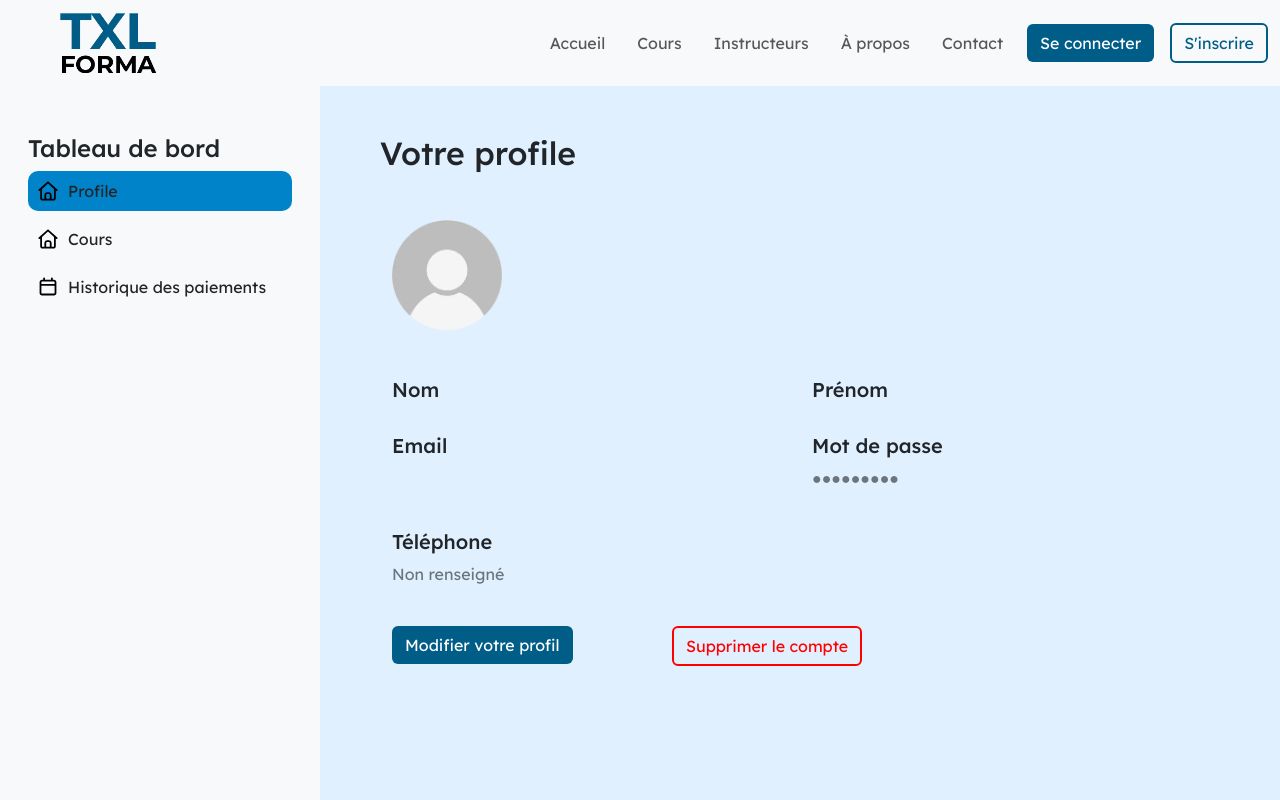
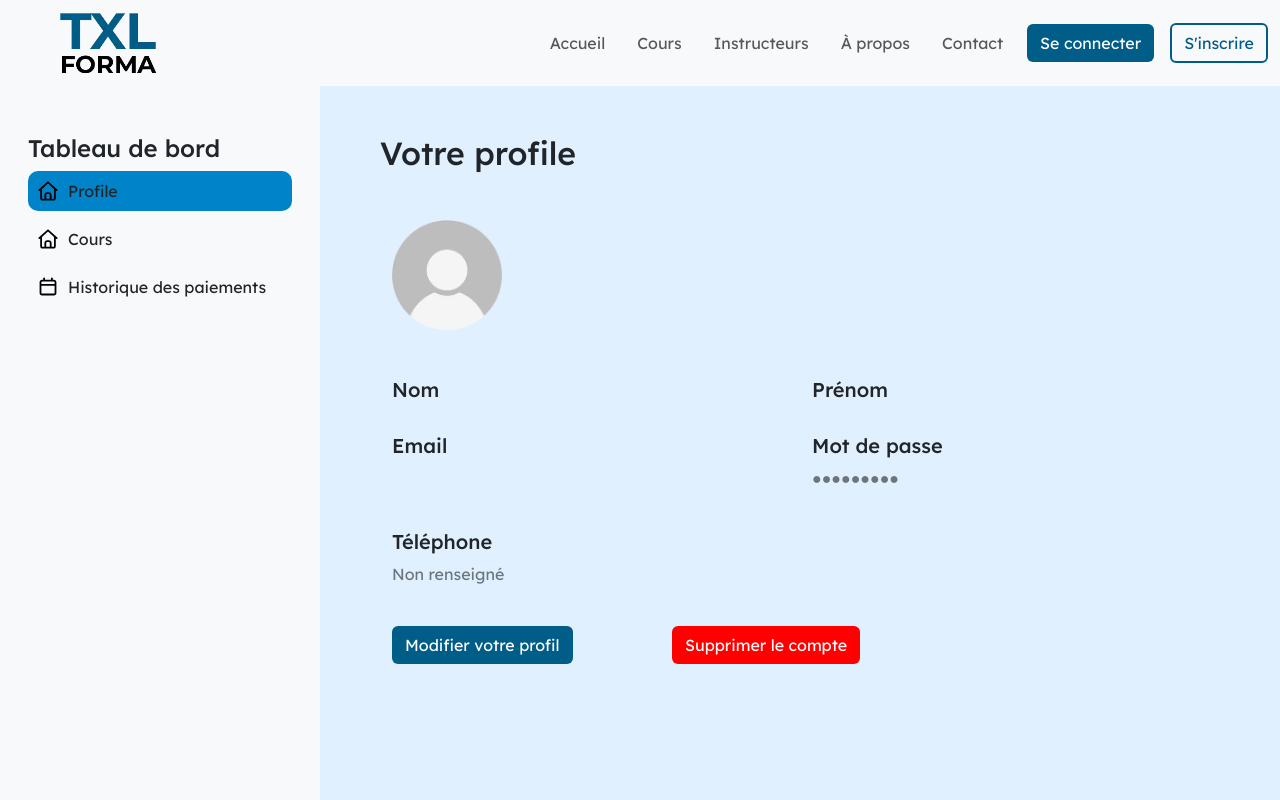
Before and after one commit to MatteoBaldinetti/SAE-501_Synapse, a React (Vite) app: page /dashboard in a window 1280 px wide. Shown: the top 800 px of the page. Built offline with nearby package versions, Linux system fonts and the light colour scheme.

Commit message:
Add delete account to dashboard

```diff
--- a/src/components/ProfileComponents.jsx
+++ b/src/components/ProfileComponents.jsx
@@ -4,7 +4,7 @@ import { useAuth } from "../contexts/AuthContext";
 import profilePicture from '../assets/images/profile_picture.webp';
 import ConfirmationDeleteModal from './ConfirmationDeleteModal';
 
-function ProfileComponents({ userId, userEmail, userFirstname, userLastname, userPhone }) {
+function ProfileComponents({ userId, userEmail, userFirstname, userLastname, userPhone, logout}) {
 
     const { updateContext } = useAuth();
 
@@ -52,12 +52,11 @@ function ProfileComponents({ userId, userEmail, userFirstname, userLastname, use
     }
 
     const handleDeleteProfile = async () => {
-        console.log(`${API_URL}/users/${userId}`)
         const res = await fetch(`${API_URL}/users/${userId}`, {
             method: "DELETE",
         });
-
-        console.log(res)
+        setShowPopUpDelete(false);
+        logout();
     }
 
     const handleInputChange = (e) => {
--- a/src/contexts/AuthContext.jsx
+++ b/src/contexts/AuthContext.jsx
@@ -98,6 +98,7 @@ export function AuthProvider({ children }) {
         localStorage.removeItem("lastname");
         localStorage.removeItem("type");
         localStorage.removeItem("phone")
+        navigate("/");
     };
 
     const updateContext = (userId, userEmail, userFirstname, userLastname, userType, userPhone) => {
--- a/src/pages/student/DashBoard.jsx
+++ b/src/pages/student/DashBoard.jsx
@@ -83,7 +83,7 @@ function Dashboard() {
                         {currentLayout === "profile" && (
                             <div className="p-5">
                                 <h2 className="mb-5">Votre profile</h2>
-                                <ProfileComponents userId={userId} userEmail={userEmail} userFirstname={userFirstname} userLastname={userLastname} userPhone={userPhone} />
+                                <ProfileComponents userId={userId} userEmail={userEmail} userFirstname={userFirstname} userLastname={userLastname} userPhone={userPhone} logout={logout} />
                             </div>
                         )}
 
--- a/src/styles/Dashboard.css
+++ b/src/styles/Dashboard.css
@@ -42,12 +42,12 @@
 }
 
 .btn-delete {
-    border: 2px solid red;
-    color: red;
+    background-color: red;
+    color: white;
 }
 
 .btn-delete:hover {
-    background-color: red;
+    background-color: #0C232B;
     color: white;
 }
 
```
